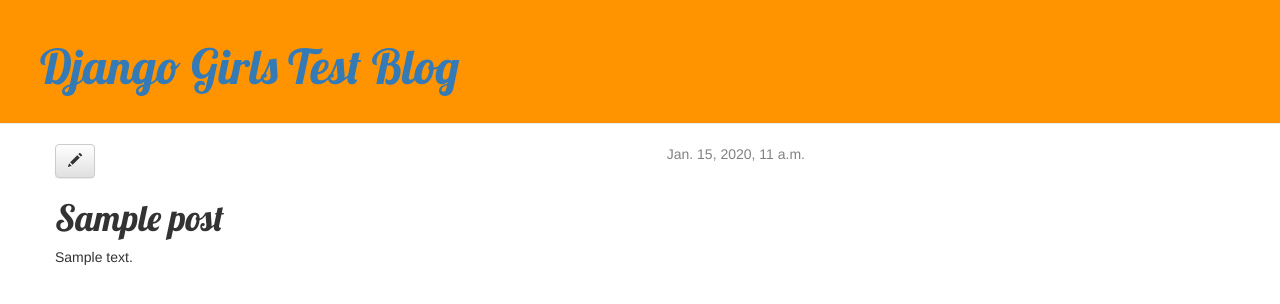
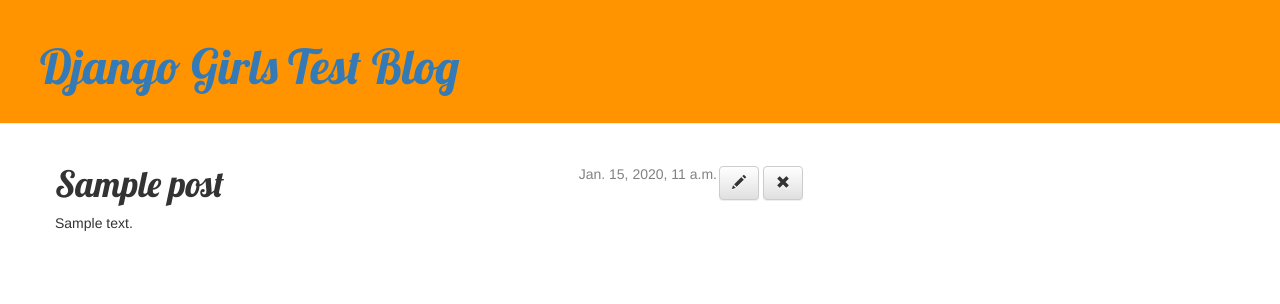
Before and after one commit to szendrei/my-first-blog, a Django app: page /post/1/ in a window 1280 px wide. Shown: the top 304 px of the page. Run offline with Django 3.2, Linux system fonts and the light colour scheme; tables that the repository leaves empty hold one stand-in row (values such as "Sample post"); some libraries are stand-ins or nearby versions.

Commit message:
Added view and template for draft posts and post remove

```diff
--- a/blog/static/css/blog.css
+++ b/blog/static/css/blog.css
@@ -45,3 +45,8 @@
 .post h1 a, .post h1 a:visited {
 	color: #000000;
 }
+
+.button {
+	float: right;
+	margin: 2px;
+}
--- a/blog/templates/blog/base.html
+++ b/blog/templates/blog/base.html
@@ -3,8 +3,8 @@
 <html>
     <head>
         <title>Django Girls blog</title>
-        <link rel="stylesheet" href="//maxcdn.bootstrapcdn.com/bootstrap/3.2.0/css/bootstrap.min.css">
-        <link rel="stylesheet" href="//maxcdn.bootstrapcdn.com/bootstrap/3.2.0/css/bootstrap-theme.min.css">
+        <link rel="stylesheet" href="//maxcdn.bootstrapcdn.com/bootstrap/3.3.5/css/bootstrap.min.css">
+        <link rel="stylesheet" href="//maxcdn.bootstrapcdn.com/bootstrap/3.3.5/css/bootstrap-theme.min.css">
         <link rel="stylesheet" href="{% static 'css/blog.css' %}">
         <link href="http://fonts.googleapis.com/css?family=Lobster&subset=latin,latin-ext" rel="stylesheet" type="text/css">
     </head>
@@ -12,6 +12,7 @@
         <div class="page-header">
 			{% if user.is_authenticated %}
 				<a href="{% url 'post_new' %}" class="top-menu"><span class="glyphicon glyphicon-plus"></span></a>
+				<a href="{% url 'post_draft_list' %}" class="top-menu"><span class="glyphicon glyphicon-edit"></span></a>
 			{% endif %}
 			<h1><a href="/">Django Girls Test Blog</a></h1>
         </div>
--- a/blog/templates/blog/post_detail.html
+++ b/blog/templates/blog/post_detail.html
@@ -2,12 +2,15 @@
 
 {% block content %}
 	<div class="post">
+		<a class="button btn btn-default" href="{% url 'post_remove' pk=post.pk %}"><span class="glyphicon glyphicon-remove"></span></a>
+		<a class="button btn btn-default" href="{% url 'post_edit' pk=post.pk %}"><span class="glyphicon glyphicon-pencil"></span></a>
 		{% if post.published_date %}
 			<div class="date">
 				{{ post.published_date }}
 			</div>
+		{% else %}
+			<a class="button btn btn-default" href="{% url 'blog.views.post_publish' pk=post.pk %}">Publish</a>
 		{% endif %}
-		<a class="btn btn-default" href="{% url 'post_edit' pk=post.pk %}"><span class="glyphicon glyphicon-pencil"></span></a>
 		<h1>{{ post.title }}</h1>
 		<p>{{ post.text|linebreaks }}</p>
 	</div>
--- a/blog/urls.py
+++ b/blog/urls.py
@@ -6,4 +6,7 @@
 	url(r'^post/(?P<pk>[0-9]+)/$', views.post_detail, name='post_detail'),
 	url(r'^post/new/$', views.post_new, name="post_new"),
 	url(r'^post/(?P<pk>[0-9]+)/edit/$', views.post_edit, name='post_edit'),
+	url(r'^drafts/$', views.post_draft_list, name='post_draft_list'),
+	url(r'^post/(?P<pk>[0-9]+)/publish/$', views.post_publish, name="post_publish"),
+	url(r'^post/(?P<pk>[0-9]+)/remove/$', views.post_remove, name="post_remove"),
 ]
--- a/blog/views.py
+++ b/blog/views.py
@@ -19,7 +19,7 @@
 		if form.is_valid():
 			post = form.save(commit=False)
 			post.author = request.user
-			post.published_date = timezone.now()
+			#post.published_date = timezone.now()
 			post.save()
 			return redirect('blog.views.post_detail', pk=post.pk)
 	else:
@@ -33,9 +33,27 @@
 		if form.is_valid():
 			post = form.save(commit=False)
 			post.author = request.user
-			post.published_date = timezone.now()
+			#post.published_date = timezone.now()
 			post.save()
 			return redirect('blog.views.post_detail', pk=post.pk)
 	else:
 		form = PostForm(instance=post)
 	return render(request, 'blog/post_edit.html', {'form': form})
+
+def post_draft_list(request):
+	posts = Post.objects.filter(published_date__isnull=True).order_by('create_date')
+	return render(request, 'blog/post_draft_list.html', {'posts': posts})
+
+def post_publish(request, pk):
+	post = get_object_or_404(Post, pk=pk)
+	post.publish()
+	return redirect('blog.views.post_detail', pk=pk)
+
+def publish(self):
+	self.published_date = timezone.now()
+	self.save()
+
+def post_remove(request, pk):
+	post = get_object_or_404(Post, pk=pk)
+	post.delete()
+	return redirect('blog.views.post_list')
```
Also changed, not shown: blog/templates/blog/post_draft_list.html (added, +11 -0 lines).
